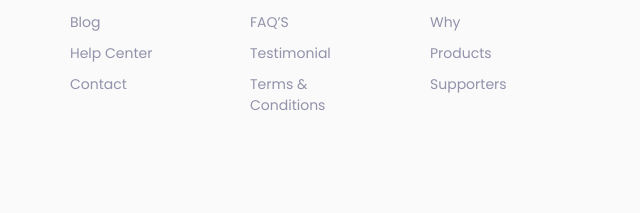
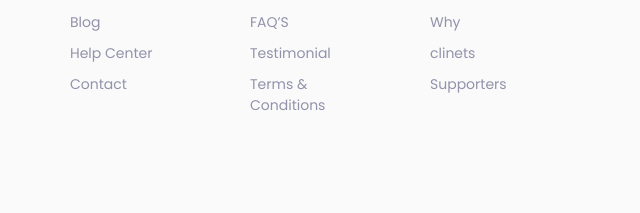
Before and after one commit to muhammedadnanv/adwebcomicagency, a plain HTML site: page index.html in a window 1280 px wide. Shown: the part 5116-5329 px from the top of the page, 640-1280 px from the left. Drawn offline with nearby package versions, Linux system fonts and the light colour scheme.

Commit message:
Update index.html

```diff
--- a/index.html
+++ b/index.html
@@ -569,7 +569,7 @@ window.onload = function() {
             </li>
 
             <li>
-              <a href="#" class="footer-link">Products</a>
+              <a href="clinets.html" class="footer-link">clinets</a>
             </li>
 
             <li>
```
